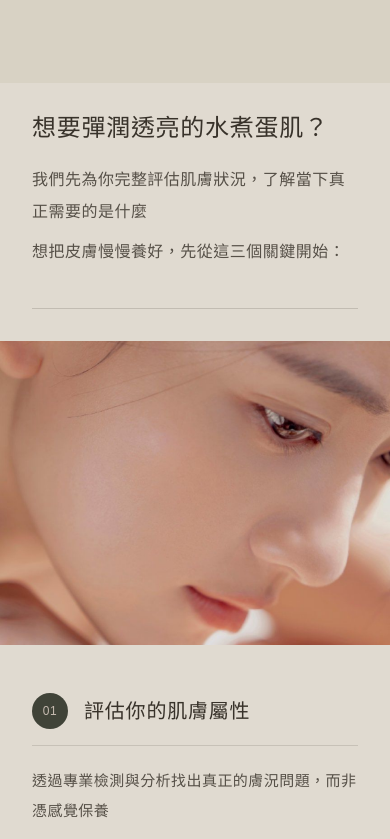
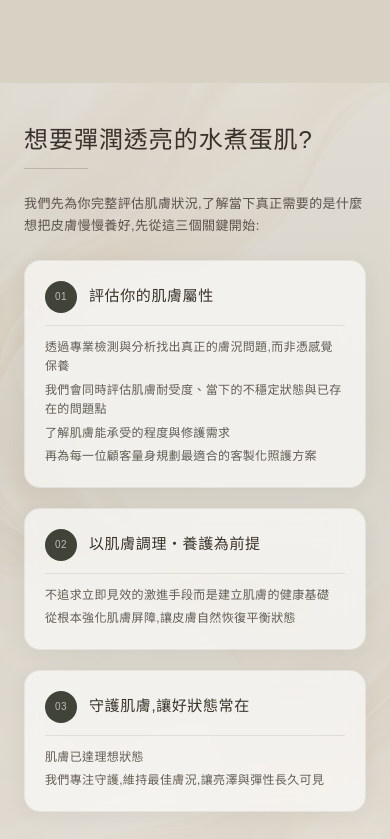
Before and after one commit to parintnk/9skin, a Next.js app: page /example1 in a window 390 px wide. Shown: the part 2322-3161 px from the top of the page. Built offline with nearby package versions, Linux system fonts and the light colour scheme.

Commit message:
SECTION 4  update

```diff
--- a/app/example1/page.tsx
+++ b/app/example1/page.tsx
@@ -131,7 +131,7 @@ const steps = [
     num: "01",
     title: "評估你的肌膚屬性",
     lines: [
-      "透過專業檢測與分析找出真正的膚況問題，而非憑感覺保養",
+      "透過專業檢測與分析找出真正的膚況問題,而非憑感覺保養",
       "我們會同時評估肌膚耐受度、當下的不穩定狀態與已存在的問題點",
       "了解肌膚能承受的程度與修護需求",
       "再為每一位顧客量身規劃最適合的客製化照護方案",
@@ -142,15 +142,15 @@ const steps = [
     title: "以肌膚調理・養護為前提",
     lines: [
       "不追求立即見效的激進手段而是建立肌膚的健康基礎",
-      "從根本強化肌膚屏障，讓皮膚自然恢復平衡狀態",
+      "從根本強化肌膚屏障,讓皮膚自然恢復平衡狀態",
     ],
   },
   {
     num: "03",
-    title: "守護肌膚・讓好狀態常在",
+    title: "守護肌膚,讓好狀態常在",
     lines: [
       "肌膚已達理想狀態",
-      "我們專注守護，維持最佳膚況，讓亮澤與彈性長久可見",
+      "我們專注守護,維持最佳膚況,讓亮澤與彈性長久可見",
     ],
   },
 ];
@@ -590,24 +590,26 @@ export default function Page() {
       {/* ══════════════════════════════════════
           SECTION 4 — Three Keys
       ══════════════════════════════════════ */}
-      <section className="flex flex-col" style={{ backgroundColor: "var(--brand-light)" }}>
+
+      {/* ── DESKTOP ── */}
+      <section className="hidden lg:flex flex-col" style={{ backgroundColor: "var(--brand-light)" }}>
 
         {/* Header */}
-        <div className="px-8 sm:px-12 lg:px-14 pt-7 sm:pt-16 pb-8 sm:pb-10">
-          <div className="flex flex-col lg:flex-row lg:items-start lg:gap-20">
+        <div className="px-14 pt-16 pb-10">
+          <div className="flex flex-row items-start gap-20">
             <h2
               data-reveal
-              className="text-2xl sm:text-3xl lg:text-[2.6rem] font-light leading-snug lg:w-[44%] shrink-0 mb-5 lg:mb-0"
+              className="text-[2.6rem] font-light leading-snug w-[44%] shrink-0"
               style={{ letterSpacing: "0.03em" }}
             >
-              想要彈潤透亮的水煮蛋肌？
+              想要彈潤透亮的水煮蛋肌?
             </h2>
             <div className="flex flex-col justify-center gap-2">
-              <p className="text-base lg:text-[20px] font-light leading-loose" style={{ color: "var(--brand-dark)", opacity: 0.82, letterSpacing: "0.03em" }}>
-                我們先為你完整評估肌膚狀況，了解當下真正需要的是什麼
+              <p className="text-[20px] font-light leading-loose" style={{ color: "var(--brand-dark)", opacity: 0.82, letterSpacing: "0.03em" }}>
+                我們先為你完整評估肌膚狀況,了解當下真正需要的是什麼
               </p>
-              <p className="text-base lg:text-[20px] font-light leading-loose" style={{ color: "var(--brand-dark)", opacity: 0.82, letterSpacing: "0.03em" }}>
-                想把皮膚慢慢養好，先從這三個關鍵開始：
+              <p className="text-[20px] font-light leading-loose" style={{ color: "var(--brand-dark)", opacity: 0.82, letterSpacing: "0.03em" }}>
+                想把皮膚慢慢養好,先從這三個關鍵開始:
               </p>
             </div>
           </div>
@@ -615,18 +617,11 @@ export default function Page() {
         </div>
 
         {/* Split: image left | steps right */}
-        <div className="flex flex-col lg:flex-row flex-1">
-
-          {/* Image */}
-          <div className="lg:hidden w-full">
-            <Image src="/img/Page 4.png" alt="水煮蛋肌" width={564} height={439} className="w-full h-auto" />
-          </div>
-          <div className="hidden lg:block relative lg:w-[44%] xl:w-[46%]" style={{ minHeight: 520 }}>
+        <div className="flex flex-row flex-1">
+          <div className="relative w-[44%] xl:w-[46%]" style={{ minHeight: 520 }}>
             <Image src="/img/Page 4.png" alt="水煮蛋肌" fill className="object-cover object-center" />
           </div>
-
-          {/* Steps */}
-          <div className="flex-1 flex flex-col justify-center gap-10 lg:gap-12 px-8 sm:px-12 lg:px-14 py-12 lg:py-16">
+          <div className="flex-1 flex flex-col justify-center gap-12 px-14 py-16">
             {steps.map((step, i) => (
               <div key={step.num} data-reveal data-reveal-delay={i + 1}>
                 <div className="flex items-center gap-4 mb-4">
@@ -638,14 +633,75 @@ export default function Page() {
                       {step.num}
                     </span>
                   </div>
-                  <h3 className="text-xl lg:text-[1.4rem] font-light" style={{ letterSpacing: "0.04em" }}>
+                  <h3 className="text-[1.4rem] font-light" style={{ letterSpacing: "0.04em" }}>
                     {step.title}
                   </h3>
                 </div>
                 <div className="w-full h-px mb-5" style={{ backgroundColor: "rgba(56,50,42,0.15)" }} />
                 <div className="space-y-2">
-                  {step.lines.map((line, i) => (
-                    <p key={i} className="text-[15px] lg:text-base font-light leading-loose" style={{ color: "var(--brand-dark)", opacity: 0.82, letterSpacing: "0.03em" }}>
+                  {step.lines.map((line, li) => (
+                    <p key={li} className="text-base font-light leading-loose" style={{ color: "var(--brand-dark)", opacity: 0.82, letterSpacing: "0.03em" }}>
+                      {line}
+                    </p>
+                  ))}
+                </div>
+              </div>
+            ))}
+          </div>
+        </div>
+      </section>
+
+      {/* ── MOBILE ── */}
+      <section className="lg:hidden relative min-h-screen flex flex-col overflow-hidden">
+        {/* Mobile background image */}
+        <Image src="/img/s4-mobile-bg.png" style={{ mixBlendMode: "multiply", filter: "brightness(0.70)", opacity: 0.4 }} alt="水煮蛋肌" fill className="object-cover object-center" />
+        {/* Light overlay */}
+        <div className="absolute inset-0" style={{ background: "linear-gradient(to bottom, rgba(255,252,247,0.55) 0%, rgba(255,252,247,0.40) 40%, rgba(255,252,247,0.60) 100%)" }} />
+
+        {/* Content */}
+        <div className="relative z-10 flex flex-col flex-1 px-6 sm:px-10 py-10 sm:py-14">
+
+          {/* Header */}
+          <div data-reveal className="mb-6 sm:mb-10">
+            <h2 className="text-2xl sm:text-3xl font-light leading-snug mb-3" style={{ color: "var(--brand-dark)", letterSpacing: "0.04em" }}>
+              想要彈潤透亮的水煮蛋肌?
+            </h2>
+            <div className="h-px w-16" style={{ backgroundColor: "rgba(56,50,42,0.2)" }} />
+          </div>
+
+          <div className="mb-6 sm:mb-8">
+            <p className="text-[13px] sm:text-base font-light leading-relaxed" style={{ color: "var(--brand-dark)", opacity: 0.8, letterSpacing: "0.03em" }}>
+              我們先為你完整評估肌膚狀況,了解當下真正需要的是什麼想把皮膚慢慢養好,先從這三個關鍵開始:
+            </p>
+          </div>
+
+          {/* Steps */}
+          <div className="flex flex-col gap-5 sm:gap-8 flex-1">
+            {steps.map((step, i) => (
+              <div
+                key={step.num}
+                data-reveal
+                data-reveal-delay={i + 1}
+                className="rounded-2xl px-5 py-5 sm:px-6 sm:py-6"
+                style={{ backgroundColor: "rgba(255,255,255,0.65)", backdropFilter: "blur(16px)", WebkitBackdropFilter: "blur(16px)", border: "1px solid rgba(56,50,42,0.08)", boxShadow: "0 4px 20px rgba(56,50,42,0.06)" }}
+              >
+                <div className="flex items-center gap-3 mb-3">
+                  <div
+                    className="w-8 h-8 rounded-full flex items-center justify-center shrink-0"
+                    style={{ backgroundColor: "var(--brand-footer)" }}
+                  >
+                    <span className="text-[10px] font-light tracking-wider" style={{ color: "var(--brand-footer-text)" }}>
+                      {step.num}
+                    </span>
+                  </div>
+                  <h3 className="text-[15px] sm:text-lg font-light" style={{ color: "var(--brand-dark)", letterSpacing: "0.04em" }}>
+                    {step.title}
+                  </h3>
+                </div>
+                <div className="h-px mb-3" style={{ backgroundColor: "rgba(56,50,42,0.1)" }} />
+                <div className="space-y-1">
+                  {step.lines.map((line, li) => (
+                    <p key={li} className="text-[12px] sm:text-[14px] font-light leading-relaxed" style={{ color: "var(--brand-dark)", opacity: 0.78, letterSpacing: "0.03em" }}>
                       {line}
                     </p>
                   ))}
```
Also changed, not shown: public/img/s4-mobile-bg.png (added).
